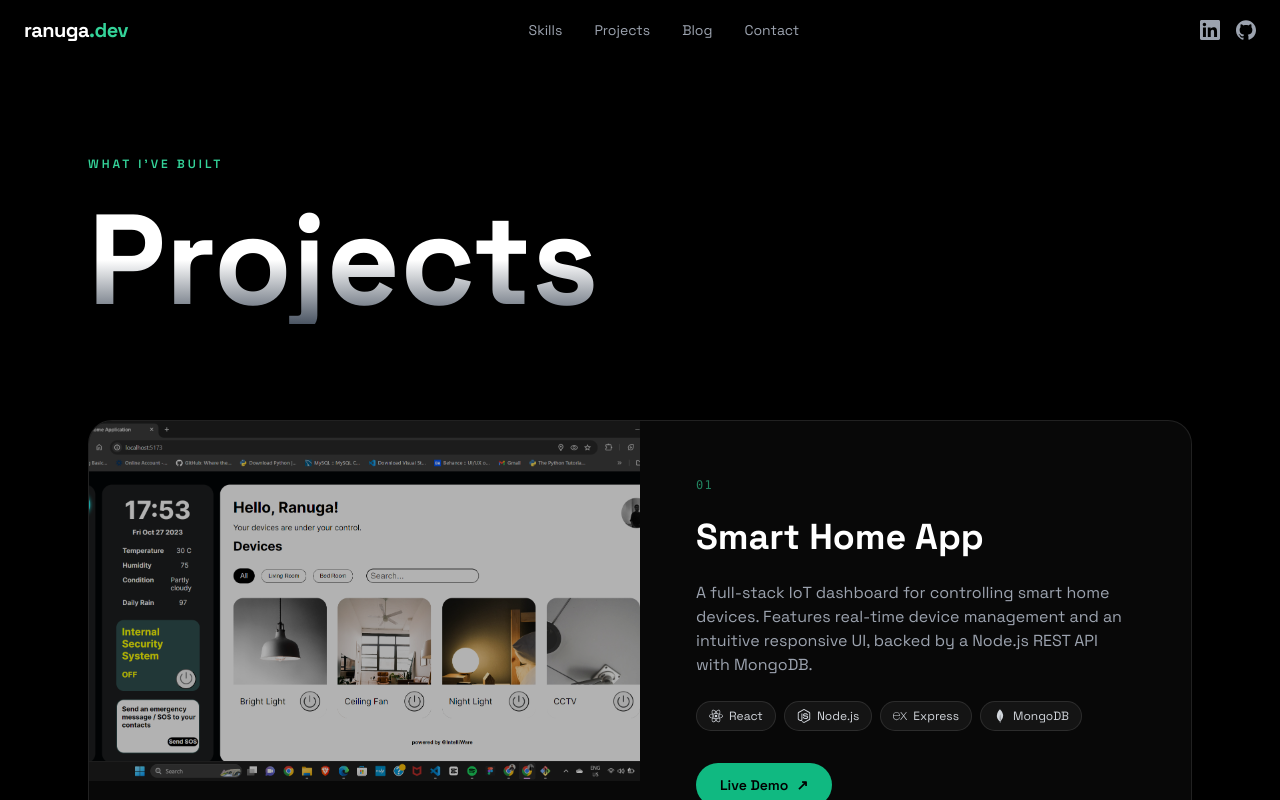
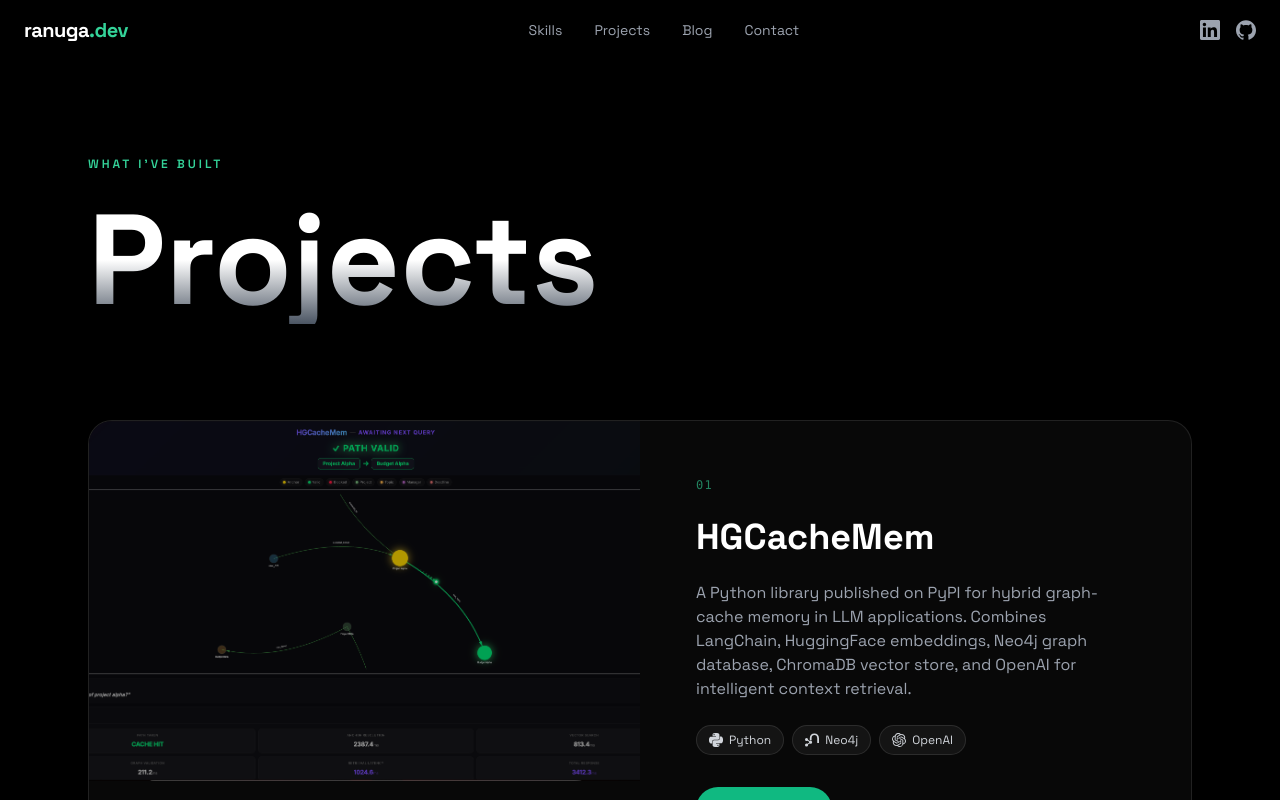
Before and after one commit to ranuga-anthony/portfolio-website, a Next.js app: page /projects in a window 1280 px wide. Shown: the top 800 px of the page. Built offline with nearby package versions, Linux system fonts and the light colour scheme.

Commit message:
commit changes

```diff
--- a/app/projects/page.tsx
+++ b/app/projects/page.tsx
@@ -5,13 +5,25 @@ import Image from 'next/image'
 import Link from 'next/link'
 import { motion } from 'framer-motion'
 import {
-    SiExpress, SiMongodb, SiNestjs, SiNextdotjs,
-    SiNodedotjs, SiReact, SiTailwindcss, SiTypescript
+    SiExpress, SiMongodb, SiNeo4J, SiNestjs, SiNextdotjs,
+    SiNodedotjs, SiOpenai, SiPython, SiReact, SiTailwindcss, SiTypescript
 } from 'react-icons/si'
 
 const projects = [
     {
         index: "01",
+        title: "HGCacheMem",
+        description: "A Python library published on PyPI for hybrid graph-cache memory in LLM applications. Combines LangChain, HuggingFace embeddings, Neo4j graph database, ChromaDB vector store, and OpenAI for intelligent context retrieval.",
+        tech: [
+            { Icon: SiPython, name: "Python" },
+            { Icon: SiNeo4J, name: "Neo4j" },
+            { Icon: SiOpenai, name: "OpenAI" },
+        ],
+        link: 'https://pypi.org/project/hgcachemem/',
+        cover: '/browser based graph visualization.png',
+    },
+    {
+        index: "02",
         title: "Smart Home App",
         description: "A full-stack IoT dashboard for controlling smart home devices. Features real-time device management and an intuitive responsive UI, backed by a Node.js REST API with MongoDB.",
         tech: [
@@ -24,7 +36,7 @@ const projects = [
         cover: '/Smart-Home UI.png.png',
     },
     {
-        index: "02",
+        index: "03",
         title: "Chatbot using GPT API",
         description: "An AI-powered chatbot that responds as an experienced software engineer. Integrated with OpenAI's GPT API for intelligent, context-aware answers in a clean React interface.",
         tech: [
@@ -34,7 +46,7 @@ const projects = [
         cover: '/Chatbot with ChatGPT API.png',
     },
     {
-        index: "03",
+        index: "04",
         title: "Portfolio Website",
         description: "The portfolio you're looking at — built with Next.js and TypeScript, featuring a modern dark UI, Framer Motion animations, glassmorphism design, and a dedicated blog section.",
         tech: [
@@ -45,7 +57,7 @@ const projects = [
         cover: '/Portfolio Website.png',
     },
     {
-        index: "04",
+        index: "05",
         title: "PCOS-FertiliCare",
         description: "A health-tech platform for PCOS management and fertility tracking. Full-stack app with a NestJS REST API, MongoDB database, and a Next.js + TypeScript frontend.",
         tech: [
```
